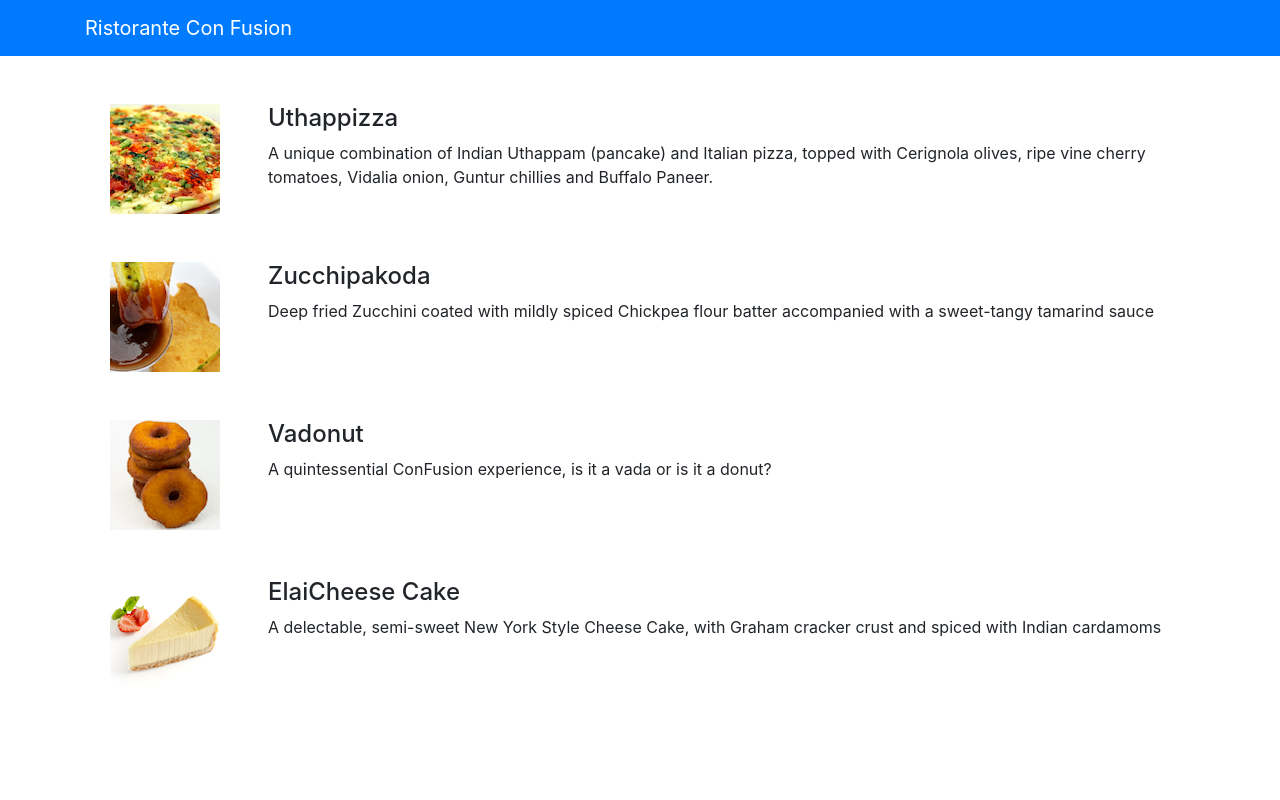
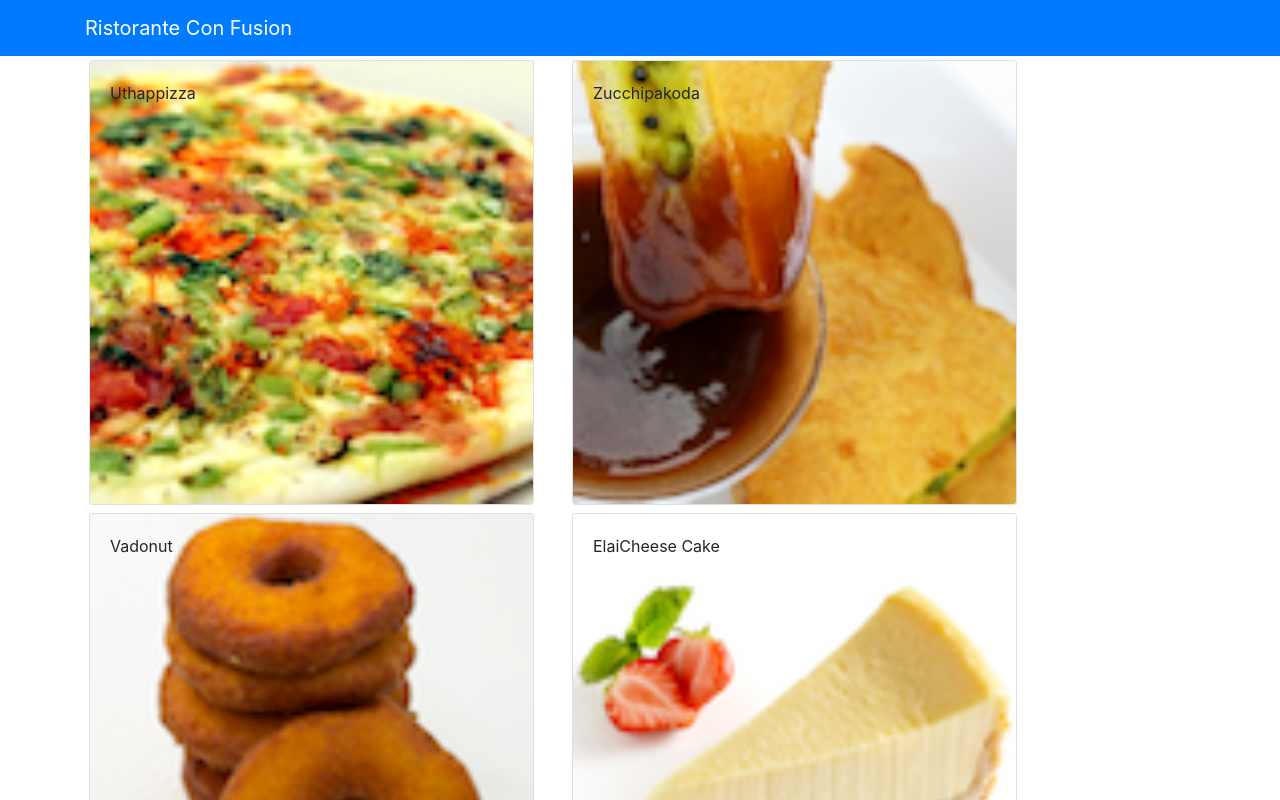
Before and after one commit to kauswade/confusion-React, a React (Create React App) app: page / in a window 1280 px wide. Shown: the top 800 px of the page. Built offline with nearby package versions, Linux system fonts and the light colour scheme.

Commit message:
Components Part 2

```diff
--- a/src/App.js
+++ b/src/App.js
@@ -1,18 +1,28 @@
-import React from 'react';
+import React, { Component } from 'react';
 import { Navbar, NavbarBrand } from "reactstrap";
 import Menu from './components/MenuComponent';
+import { DISHES } from './shared/dishes'
 
-function App() {
+class App extends Component {
+  constructor(props) {
+    super(props);
+    this.state = {
+      dishes: DISHES,
+    };
+  }
+
+  render() {
     return (
-    <div className="App">
+      <div>
         <Navbar dark color="primary">
           <div className="container">
             <NavbarBrand href="/">Ristorante Con Fusion</NavbarBrand>
           </div>
         </Navbar>
-      <Menu />
+        <Menu dishes={this.state.dishes} />
       </div>
     );
   }
+}
 
 export default App;
--- a/src/components/MenuComponent.js
+++ b/src/components/MenuComponent.js
@@ -1,65 +1,49 @@
 import React, { Component } from "react";
-import { Media } from "reactstrap";
+import { Card, CardImg, CardImgOverlay, CardText, CardBody, CardTitle } from "reactstrap";
 
 class Menu extends Component {
     constructor(props) {
         super(props);
+        this.state = {
+            selectedDish: null,
+        }
+    }
 
-        this.state = {
-            dishes: [
-                {
-                    id: 0,
-                    name: 'Uthappizza',
-                    image: 'assets/images/uthappizza.png',
-                    category: 'mains',
-                    label: 'Hot',
-                    price: '4.99',
-                    description: 'A unique combination of Indian Uthappam (pancake) and Italian pizza, topped with Cerignola olives, ripe vine cherry tomatoes, Vidalia onion, Guntur chillies and Buffalo Paneer.'
-                },
-                {
-                    id: 1,
-                    name: 'Zucchipakoda',
-                    image: 'assets/images/zucchipakoda.png',
-                    category: 'appetizer',
-                    label: '',
-                    price: '1.99',
-                    description: 'Deep fried Zucchini coated with mildly spiced Chickpea flour batter accompanied with a sweet-tangy tamarind sauce'
-                },
-                {
-                    id: 2,
-                    name: 'Vadonut',
-                    image: 'assets/images/vadonut.png',
-                    category: 'appetizer',
-                    label: 'New',
-                    price: '1.99',
-                    description: 'A quintessential ConFusion experience, is it a vada or is it a donut?'
-                },
-                {
-                    id: 3,
-                    name: 'ElaiCheese Cake',
-                    image: 'assets/images/elaicheesecake.png',
-                    category: 'dessert',
-                    label: '',
-                    price: '2.99',
-                    description: 'A delectable, semi-sweet New York Style Cheese Cake, with Graham cracker crust and spiced with Indian cardamoms'
-                }
-            ],
+    onDishSelect(dish) {
+        this.setState({
+            selectedDish: dish,
+        });
+    }
+
+    renderDish(dish) {
+        if (dish != null) {
+            return (
+                <Card>
+                    <CardImg width="100%" object src={dish.image} alt={dish.name} />
+                    <CardBody>
+                        <CardTitle>{dish.name}</CardTitle>
+                        <CardText>{dish.description}</CardText>
+                    </CardBody>
+                </Card>
+            );
+        }
+        else {
+            return (
+                <div></div>
+            )
         }
     }
 
     render() {
-        const menu = this.state.dishes.map((dish) => {
+        const menu = this.props.dishes.map((dish) => {
             return (
-                <div key={dish.id} className="cal-12 mt-5">
-                    <Media tag="li">
-                        <Media left middle>
-                            <Media object src={dish.image} alt={dish.name} />
-                        </Media>
-                        <Media body className="ml-5">
-                            <Media heading>{dish.name}</Media>
-                            <p>{dish.description}</p>
-                        </Media>
-                    </Media>
+                <div key={dish.id} className="cal-12 col-md-5 m-1">
+                    <Card onClick={() => this.onDishSelect(dish)}>
+                        <CardImg width="100%" object src={dish.image} alt={dish.name} />
+                        <CardImgOverlay>
+                            <CardTitle>{dish.name}</CardTitle>
+                        </CardImgOverlay>
+                    </Card>
                 </div>
             );
         });
@@ -67,9 +51,10 @@
         return (
             <div className="container">
                 <div className="row">
-                    <Media list>
-                        {menu}
-                    </Media>
+                    {menu}
+                </div>
+                <div className="row">
+                    {this.renderDish(this.state.selectedDish)}
                 </div>
             </div>
         );
--- /dev/null
+++ b/src/shared/dishes.js
@@ -0,0 +1,186 @@
+export const DISHES = [
+    {
+        id: 0,
+        name: 'Uthappizza',
+        image: 'assets/images/uthappizza.png',
+        category: 'mains',
+        label: 'Hot',
+        price: '4.99',
+        description: 'A unique combination of Indian Uthappam (pancake) and Italian pizza, topped with Cerignola olives, ripe vine cherry tomatoes, Vidalia onion, Guntur chillies and Buffalo Paneer.',
+        comments: [
+            {
+                id: 0,
+                rating: 5,
+                comment: "Imagine all the eatables, living in conFusion!",
+                author: "John Lemon",
+                date: "2012-10-16T17:57:28.556094Z"
+            },
+            {
+                id: 1,
+                rating: 4,
+                comment: "Sends anyone to heaven, I wish I could get my mother-in-law to eat it!",
+                author: "Paul McVites",
+                date: "2014-09-05T17:57:28.556094Z"
+            },
+            {
+                id: 2,
+                rating: 3,
+                comment: "Eat it, just eat it!",
+                author: "Michael Jaikishan",
+                date: "2015-02-13T17:57:28.556094Z"
+            },
+            {
+                id: 3,
+                rating: 4,
+                comment: "Ultimate, Reaching for the stars!",
+                author: "Ringo Starry",
+                date: "2013-12-02T17:57:28.556094Z"
+            },
+            {
+                id: 4,
+                rating: 2,
+                comment: "It's your birthday, we're gonna party!",
+                author: "25 Cent",
+                date: "2011-12-02T17:57:28.556094Z"
+            }
+        ]
+    },
+    {
+        id: 1,
+        name: 'Zucchipakoda',
+        image: 'assets/images/zucchipakoda.png',
+        category: 'appetizer',
+        label: '',
+        price: '1.99',
+        description: 'Deep fried Zucchini coated with mildly spiced Chickpea flour batter accompanied with a sweet-tangy tamarind sauce',
+        comments: [
+            {
+                id: 0,
+                rating: 5,
+                comment: "Imagine all the eatables, living in conFusion!",
+                author: "John Lemon",
+                date: "2012-10-16T17:57:28.556094Z"
+            },
+            {
+                id: 1,
+                rating: 4,
+                comment: "Sends anyone to heaven, I wish I could get my mother-in-law to eat it!",
+                author: "Paul McVites",
+                date: "2014-09-05T17:57:28.556094Z"
+            },
+            {
+                id: 2,
+                rating: 3,
+                comment: "Eat it, just eat it!",
+                author: "Michael Jaikishan",
+                date: "2015-02-13T17:57:28.556094Z"
+            },
+            {
+                id: 3,
+                rating: 4,
+                comment: "Ultimate, Reaching for the stars!",
+                author: "Ringo Starry",
+                date: "2013-12-02T17:57:28.556094Z"
+            },
+            {
+                id: 4,
+                rating: 2,
+                comment: "It's your birthday, we're gonna party!",
+                author: "25 Cent",
+                date: "2011-12-02T17:57:28.556094Z"
+            }
+        ]
+    },
+    {
+        id: 2,
+        name: 'Vadonut',
+        image: 'assets/images/vadonut.png',
+        category: 'appetizer',
+        label: 'New',
+        price: '1.99',
+        description: 'A quintessential ConFusion experience, is it a vada or is it a donut?',
+        comments: [
+            {
+                id: 0,
+                rating: 5,
+                comment: "Imagine all the eatables, living in conFusion!",
+                author: "John Lemon",
+                date: "2012-10-16T17:57:28.556094Z"
+            },
+            {
+                id: 1,
+                rating: 4,
+                comment: "Sends anyone to heaven, I wish I could get my mother-in-law to eat it!",
+                author: "Paul McVites",
+                date: "2014-09-05T17:57:28.556094Z"
+            },
+            {
+                id: 2,
+                rating: 3,
+                comment: "Eat it, just eat it!",
+                author: "Michael Jaikishan",
+                date: "2015-02-13T17:57:28.556094Z"
+            },
+            {
+                id: 3,
+                rating: 4,
+                comment: "Ultimate, Reaching for the stars!",
+                author: "Ringo Starry",
+                date: "2013-12-02T17:57:28.556094Z"
+            },
+            {
+                id: 4,
+                rating: 2,
+                comment: "It's your birthday, we're gonna party!",
+                author: "25 Cent",
+                date: "2011-12-02T17:57:28.556094Z"
+            }
+        ]
+    },
+    {
+        id: 3,
+        name: 'ElaiCheese Cake',
+        image: 'assets/images/elaicheesecake.png',
+        category: 'dessert',
+        label: '',
+        price: '2.99',
+        description: 'A delectable, semi-sweet New York Style Cheese Cake, with Graham cracker crust and spiced with Indian cardamoms',
+        comments: [
+            {
+                id: 0,
+                rating: 5,
+                comment: "Imagine all the eatables, living in conFusion!",
+                author: "John Lemon",
+                date: "2012-10-16T17:57:28.556094Z"
+            },
+            {
+                id: 1,
+                rating: 4,
+                comment: "Sends anyone to heaven, I wish I could get my mother-in-law to eat it!",
+                author: "Paul McVites",
+                date: "2014-09-05T17:57:28.556094Z"
+            },
+            {
+                id: 2,
+                rating: 3,
+                comment: "Eat it, just eat it!",
+                author: "Michael Jaikishan",
+                date: "2015-02-13T17:57:28.556094Z"
+            },
+            {
+                id: 3,
+                rating: 4,
+                comment: "Ultimate, Reaching for the stars!",
+                author: "Ringo Starry",
+                date: "2013-12-02T17:57:28.556094Z"
+            },
+            {
+                id: 4,
+                rating: 2,
+                comment: "It's your birthday, we're gonna party!",
+                author: "25 Cent",
+                date: "2011-12-02T17:57:28.556094Z"
+            }
+        ]
+    }
+];
```
Lines whose indentation alone changed are shown as unchanged.
